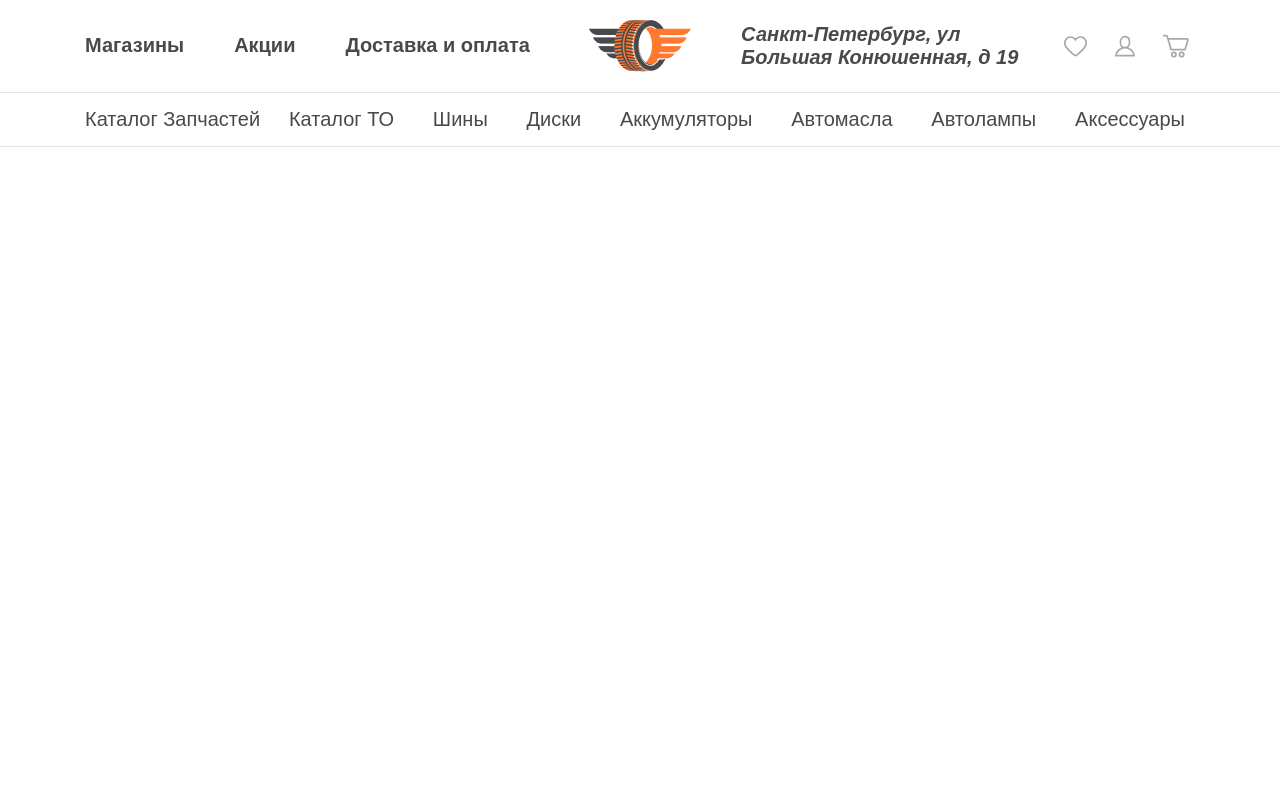
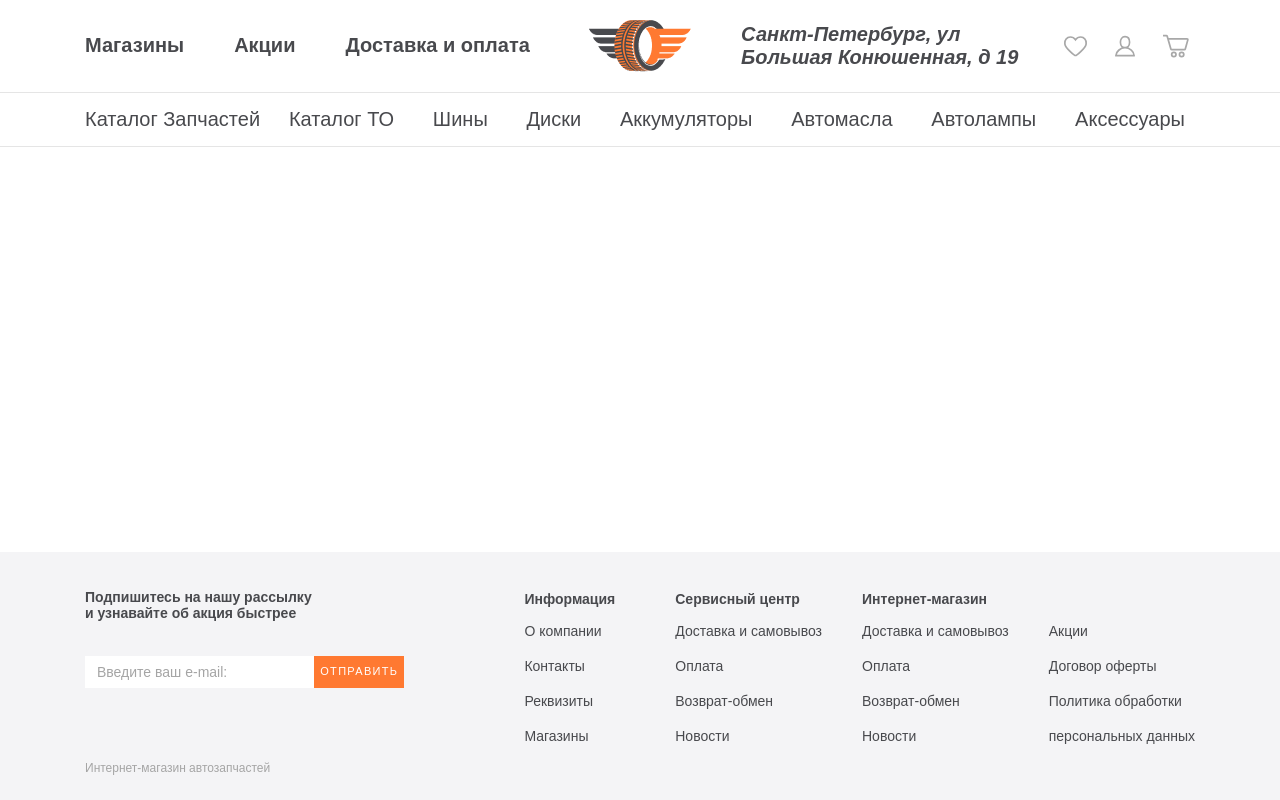
Before and after one commit to ilhomjon55/shina-magazin, a plain HTML site: page index.html in a window 1280 px wide. Drawn offline with Linux system fonts and the light colour scheme.

Commit message:
Style footer of page

```diff
--- a/index.html
+++ b/index.html
@@ -88,7 +88,119 @@
 				</div>
 			</div>
 		</header>
+		<main class="site-content"></main>
+		<!-- =================================
+      Footer
+      ================================= -->
+		<footer class="site-footer">
+			<div class="container">
+				<div class="site-footer__inner">
+					<!-- Footer email form -->
+					<form class="footer__email-form" method="POST">
+						<h2 class="footer__email-heading">
+							Подпишитесь на нашу рассылку и узнавайте об акция быстрее
+						</h2>
+						<div class="footer__email-box">
+							<input
+								class="footer__email-input"
+								type="email"
+								placeholder="Введите ваш e-mail:"
+							/>
+							<button class="footer__email-submit-btn">Отправить</button>
+						</div>
+					</form>
 
+					<!-- Info list -->
+					<div class="info">
+						<h3 class="info__heading">Информация</h3>
+						<ul class="info__list">
+							<li class="info__item">
+								<a class="info__link" href="#">О компании </a>
+							</li>
+							<li class="info__item">
+								<a class="info__link" href="#">Контакты</a>
+							</li>
+							<li class="info__item">
+								<a class="info__link" href="#">Реквизиты</a>
+							</li>
+							<li class="info__item">
+								<a class="info__link" href="#">Магазины</a>
+							</li>
+						</ul>
+					</div>
+
+					<!-- Service center  -->
+					<div class="service-center">
+						<h3 class="service-center__heading">Сервисный центр</h3>
+						<ul class="service-center__list">
+							<li class="service-center__item">
+								<a class="service-center__link" href="#"
+									>Доставка и самовывоз
+								</a>
+							</li>
+							<li class="service-center__item">
+								<a class="service-center__link" href="#">Оплата</a>
+							</li>
+							<li class="service-center__item">
+								<a class="service-center__link" href="#"
+									>Возврат-обмен
+								</a>
+							</li>
+							<li class="service-center__item">
+								<a class="service-center__link" href="#">Новости</a>
+							</li>
+						</ul>
+					</div>
+
+					<!-- Footer nav -->
+					<div class="footer-nav">
+						<h3 class="footer-nav__heading">Интернет-магазин</h3>
+						<div class="footer-nav__lists-wrapper">
+							<ul class="footer-nav__list">
+								<li class="footer-nav__item">
+									<a class="footer-nav__link" href="#"
+										>Доставка и самовывоз
+									</a>
+								</li>
+								<li class="footer-nav__item">
+									<a class="footer-nav__link" href="#">Оплата</a>
+								</li>
+								<li class="footer-nav__item">
+									<a class="footer-nav__link" href="#"
+										>Возврат-обмен
+									</a>
+								</li>
+								<li class="footer-nav__item">
+									<a class="footer-nav__link" href="#">Новости</a>
+								</li>
+							</ul>
+							<ul class="footer-nav__list">
+								<li class="footer-nav__item">
+									<a class="footer-nav__link" href="#">Акции</a>
+								</li>
+								<li class="footer-nav__item">
+									<a class="footer-nav__link" href="#"
+										>Договор оферты</a
+									>
+								</li>
+								<li class="footer-nav__item">
+									<a class="footer-nav__link" href="#"
+										>Политика обработки
+									</a>
+								</li>
+								<li class="footer-nav__item">
+									<a class="footer-nav__link" href="#"
+										>персональных данных
+									</a>
+								</li>
+							</ul>
+						</div>
+					</div>
+				</div>
+
+				<p class="site-copyright">Интернет-магазин автозапчастей</p>
+			</div>
+		</footer>
 		<script src="js/main.js"></script>
 	</body>
 </html>
--- a/scss/_general.scss
+++ b/scss/_general.scss
@@ -30,6 +30,7 @@
     font-family: "Arial", "sans-serif";
     font-size: 18px;
     line-height: 1.5;
+    color: #48494D;
  }
 
  img {
@@ -41,5 +42,4 @@
 
  .site-content {
     flex-grow: 1;
-   background-color: #ccc;
  }
--- a/scss/blocks/_footer.scss
+++ b/scss/blocks/_footer.scss
@@ -0,0 +1,186 @@
+.site-footer {
+   background: #F4F4F6;
+}
+
+.site-footer .container {
+   margin-top: 25px;
+   margin-bottom: 25px;
+}
+
+.site-footer__inner {
+   display: flex;
+}
+
+.footer__email-form {
+   width: 100%;
+   max-width: 320px;
+}
+
+.footer__email-heading {
+   max-width: 230px;
+   margin-bottom: 35px;
+   font-weight: bold;
+   font-size: 14px;
+   line-height: 16px;
+}
+
+.footer__email-box {
+   width: 100%;
+   display: flex;
+}
+
+.footer__email-input {
+   flex-grow: 1;
+   padding-top: 8px;
+   padding-bottom: 8px;
+   padding-left: 12px;
+   font-size: 14px;
+   border: none;
+}
+
+.footer__email-input::placeholder {
+   font-size: 14px;
+   line-height: 16px;
+   color: #A5A5A5;
+}
+
+.footer__email-submit-btn {
+   background: #FF7931;
+   border: none;
+   font-size: 11px;
+   line-height: 13px;
+   letter-spacing: 0.12em;
+   text-transform: uppercase;
+   color: #FFFFFF;
+}
+
+.footer__email-submit-btn:hover {
+   opacity: 0.7;
+}
+
+.info {
+   margin-left: 120px;
+}
+
+.info__heading {
+   margin-bottom: 10px;
+   font-weight: bold;
+   font-size: 14px;
+   line-height: 16px;
+   color: #48494D;
+}
+
+.info__list {
+   list-style-type: none;
+   margin-top: 0;
+   margin-bottom: 0;
+   padding-left: 0;
+}
+
+.info__item+.info__item {
+   margin-top: 8px;
+}
+
+.info__link {
+   font-size: 14px;
+   line-height: 16px;
+   color: #48494D;
+   text-decoration: none;
+}
+
+.info__link:hover {
+   opacity: 0.7;
+}
+
+.service-center {
+   margin-left: 60px;
+}
+
+.service-center__heading {
+   margin-bottom: 10px;
+   font-weight: bold;
+   font-size: 14px;
+   line-height: 16px;
+   color: #48494D;
+}
+
+.service-center__list {
+   list-style-type: none;
+   margin-top: 0;
+   margin-bottom: 0;
+   padding-left: 0;
+}
+
+.service-center__item {
+   white-space: nowrap;
+}
+
+.service-center__item+.service-center__item {
+   margin-top: 8px;
+}
+
+.service-center__link {
+   font-size: 14px;
+   line-height: 16px;
+   color: #48494D;
+   text-decoration: none;
+}
+
+.service-center__link:hover {
+   opacity: 0.7;
+}
+
+
+.footer-nav {
+   margin-left: 40px;
+}
+
+.footer-nav__heading {
+   margin-bottom: 10px;
+   font-weight: bold;
+   font-size: 14px;
+   line-height: 16px;
+   color: #48494D;
+}
+
+.footer-nav__lists-wrapper {
+   display: flex;
+}
+
+.footer-nav__list {
+   list-style-type: none;
+   margin-top: 0;
+   margin-bottom: 0;
+   padding-left: 0;
+}
+
+.footer-nav__list+.footer-nav__list {
+   margin-left: 40px;
+}
+
+.footer-nav__item {
+   flex-shrink: 0;
+   white-space: nowrap;
+}
+
+.footer-nav__item+.footer-nav__item {
+   margin-top: 8px;
+}
+
+.footer-nav__link {
+   display: inline-block;
+   font-size: 14px;
+   line-height: 16px;
+   color: #48494D;
+   text-decoration: none;
+}
+
+.footer-nav__link:hover {
+   opacity: 0.7;
+}
+
+.site-copyright {
+   font-size: 12px;
+   line-height: 14px;
+   color: #A5A5A5;
+}
--- a/scss/blocks/_header-bottom.scss
+++ b/scss/blocks/_header-bottom.scss
@@ -3,17 +3,22 @@
 }
 
 .nav__list {
+   overflow-x: scroll;
    display: flex;
    justify-content: space-between;
    align-items: center;
    margin: 0;
    padding-left: 0;
    list-style-type: none;
+}
 
+.nav__list::-webkit-scrollbar {
+   display: none;
 }
 
 .nav__item {
    position: relative;
+   flex-shrink: 0;
 }
 
 
@@ -38,8 +43,6 @@
    opacity: 1;
 }
 
-
-
 .nav__link {
    display: inline-block;
    padding-top: 15px;
```
Also changed, not shown: css/main.min.css, 1 other file. Lines whose indentation alone changed are shown as unchanged.
